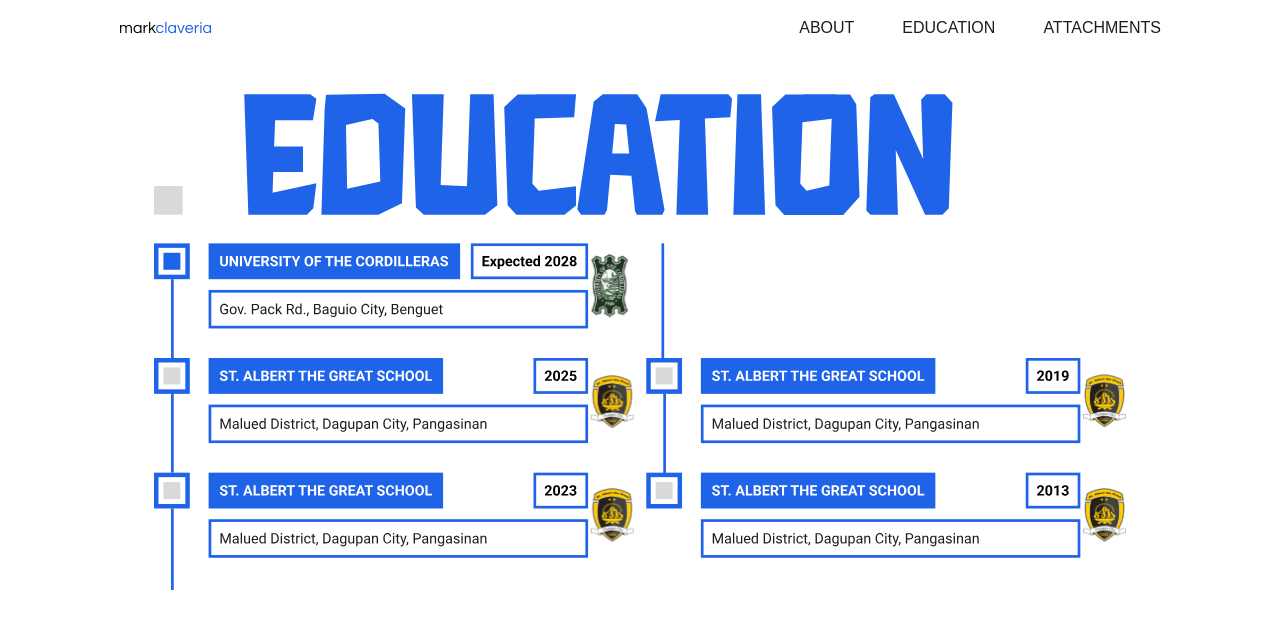
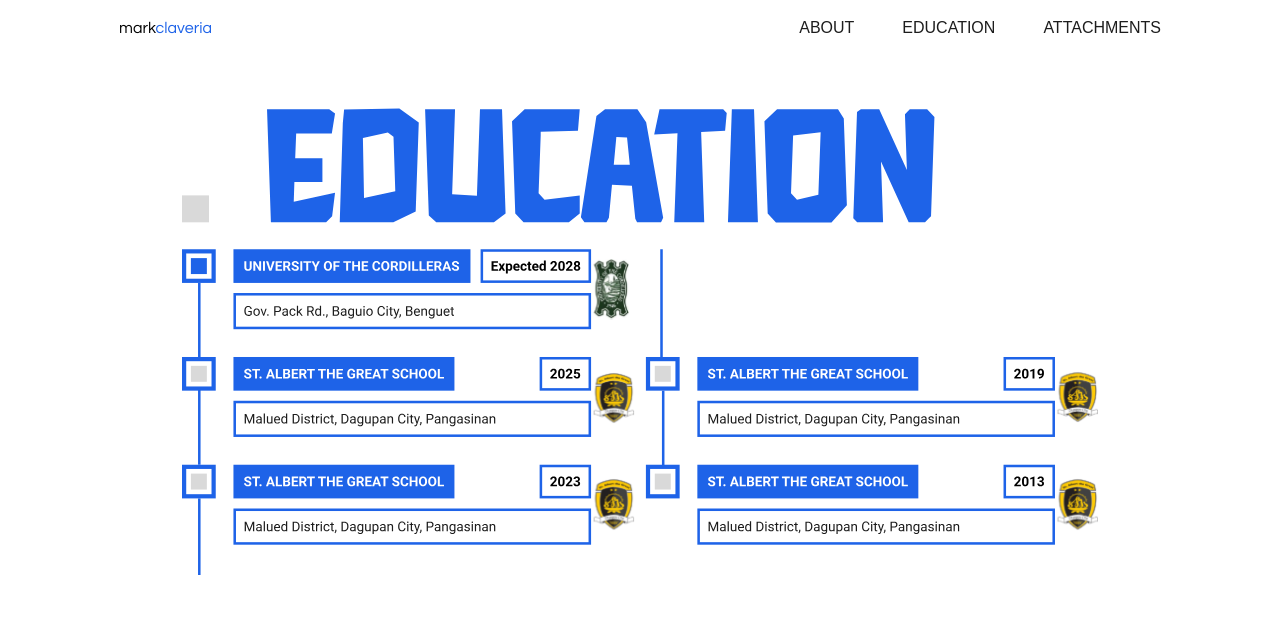
Before and after one commit to markclaveria/markclaveria, a React (Vite) app: page /education in a window 1280 px wide. Shown: the top 628 px of the page. Built offline with nearby package versions, Linux system fonts and the light colour scheme; a web font is replaced by a local one.

Commit message:
Adjust image width in Education component

```diff
--- a/client/pages/Education.tsx
+++ b/client/pages/Education.tsx
@@ -15,7 +15,7 @@
             src={groupImage}
             alt="Group 25"
             draggable="false"
-            className="w-full max-w-[85%] h-auto object-contain mx-auto mt-[-7%]"
+            className="w-full max-w-[80%] h-auto object-contain mx-auto mt-[-7%]"
             loading="lazy"
           />
         </div>
```
